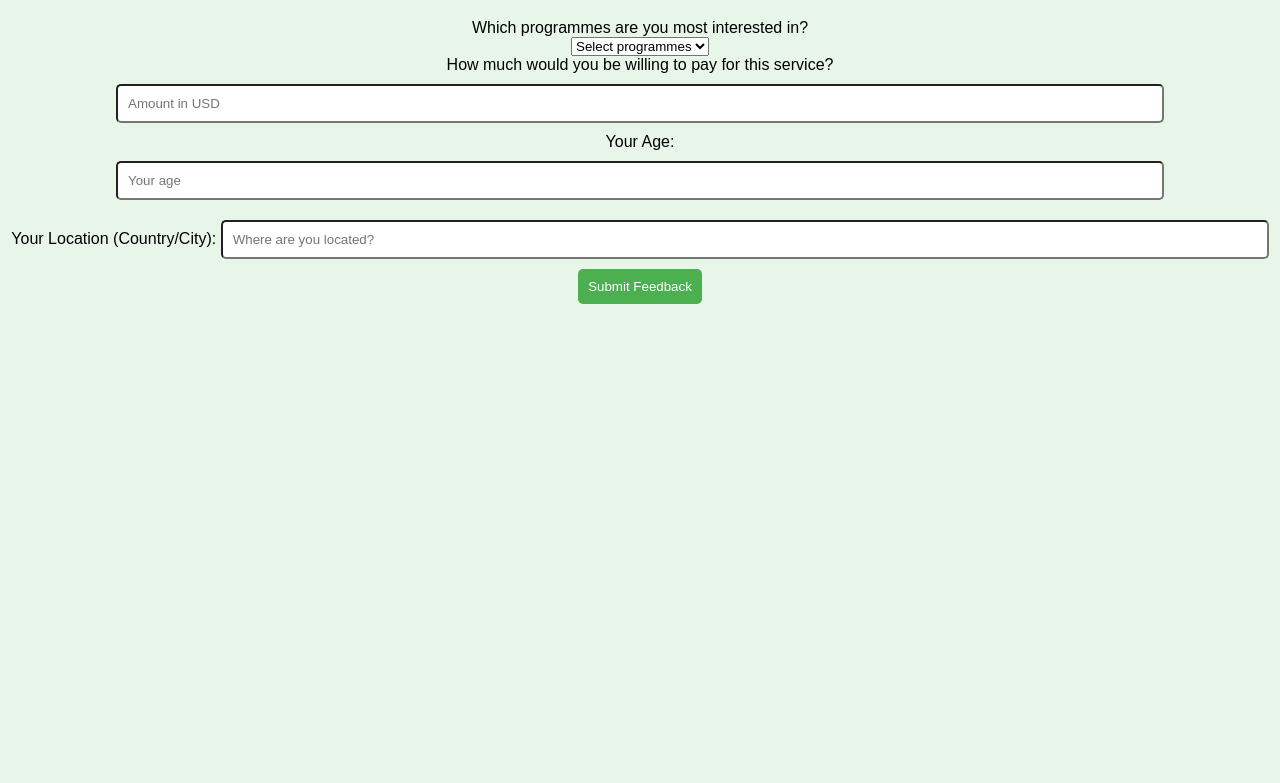
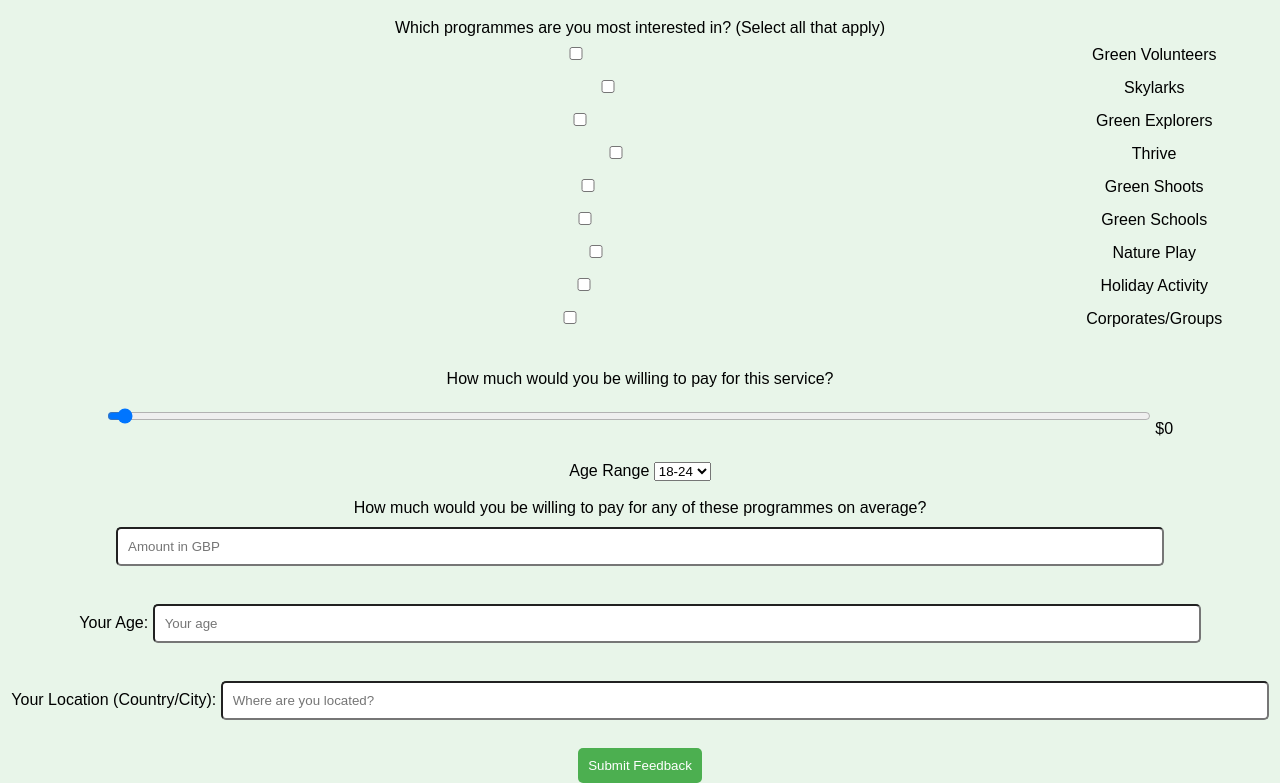
Before and after one commit to GinnaV/Quack_at_8_pm, a plain HTML site: page green-team-app/feedback.html in a window 1280 px wide. Shown: the part 61-844 px from the top of the page. Before the commit the page ends 800 px from the top, so only its background shows below. Drawn offline with Linux system fonts and the light colour scheme.

Commit message:
commit 3

```diff
--- a/green-team-app/feedback.html
+++ b/green-team-app/feedback.html
@@ -10,42 +10,88 @@
     <div class="container">
         <h1>Community Feedback Form</h1>
         <form id="feedback-form">
-            <label for="programme-interest">Which programmes are you most interested in?</label>
-            <br>
-            <select id="programme-interest" required>
-                <option value="">Select programmes</option>
-                <option value="greenVolunteers">Green Volunteers</option>
-                <option value="skylarks">Skylarks</option>
-                <option value="Green Explorers">Green Explorers</option>
-                <option value="Thrive">Thrive</option>
-                <option value="Green Shoots">Green Shoots</option>
-                <option value="Green Schools">Green Schools</option>
-                <option value="Nature Play">Nature Play</option>
-                <option value="Holiday Activity">Holiday Activity</option>
-                <option value="Corporates/Groups">Corporates/Groups</option>
+            <!-- Programme Interest (Multiple Choices) -->
+            <label for="programme-interest">Which programmes are you most interested in? (Select all that apply)</label>
+            <div>
+                <input type="checkbox" id="greenVolunteers" name="programme-interest" value="greenVolunteers">
+                <label for="greenVolunteers">Green Volunteers</label>
+            </div>
+            <div>
+                <input type="checkbox" id="skylarks" name="programme-interest" value="skylarks">
+                <label for="skylarks">Skylarks</label>
+            </div>
+            <div>
+                <input type="checkbox" id="greenExplorers" name="programme-interest" value="greenExplorers">
+                <label for="greenExplorers">Green Explorers</label>
+            </div>
+            <div>
+                <input type="checkbox" id="thrive" name="programme-interest" value="thrive">
+                <label for="thrive">Thrive</label>
+            </div>
+            <div>
+                <input type="checkbox" id="greenShoots" name="programme-interest" value="greenShoots">
+                <label for="greenShoots">Green Shoots</label>
+            </div>
+            <div>
+                <input type="checkbox" id="greenSchools" name="programme-interest" value="greenSchools">
+                <label for="greenSchools">Green Schools</label>
+            </div>
+            <div>
+                <input type="checkbox" id="naturePlay" name="programme-interest" value="naturePlay">
+                <label for="naturePlay">Nature Play</label>
+            </div>
+            <div>
+                <input type="checkbox" id="holidayActivity" name="programme-interest" value="holidayActivity">
+                <label for="holidayActivity">Holiday Activity</label>
+            </div>
+            <div>
+                <input type="checkbox" id="corporatesGroups" name="programme-interest" value="corporatesGroups">
+                <label for="corporatesGroups">Corporates/Groups</label>
+            </div>
+            <br><br>
+
+            <!-- Willingness to Pay (Slider) -->
+            <label for="willingness-to-pay-slider">How much would you be willing to pay for this service?</label>
+            <input type="range" id="willingness-to-pay-slider" name="willingness-to-pay" min="0" max="100" value="0" step="1">
+            <span id="slider-value">$0</span>
+            <br><br>
+
+            <!-- Age Range (Dropdown) -->
+            <label for="age-range">Age Range</label>
+            <select id="age-range" name="age-range">
+                <option value="18-24">18-24</option>
+                <option value="25-34">25-34</option>
+                <option value="35-44">35-44</option>
+                <option value="45-54">45-54</option>
+                <option value="55+">55+</option>
             </select>
-            <br>
-            <label for="willingness-to-pay">How much would you be willing to pay for this service?</label>
-            <input type="number" id="willingness-to-pay" required placeholder="Amount in USD">
-            <br>
-            <label for="age">Your Age:</label>
-            <br>
-            <input type="number" id="age" required placeholder="Your age">
-            <br>
+            <br><br>
+
+            <!-- Additional Inputs (Willingness to Pay and Age) -->
+            <label for="willingness-to-pay-2">How much would you be willing to pay for any of these programmes on average?</label>
+            <input type="number" id="willingness-to-pay-2" required placeholder="Amount in GBP">
+            <br><br>
+
+            <label for="age-2">Your Age:</label>
+            <input type="number" id="age-2" required placeholder="Your age">
+            <br><br>
+
             <label for="location">Your Location (Country/City):</label>
             <input type="text" id="location" required placeholder="Where are you located?">
-            <br>
+            <br><br>
+
             <button type="submit">Submit Feedback</button>
         </form>
 
+        <!-- Thank You Message -->
         <div id="thank-you-message" style="display: none;">
             <p>Thank you for your feedback!</p>
         </div>
 
+        <!-- Insights Report (Dynamically Added) -->
         <div id="insight-report">
             <!-- Insights will be dynamically added here -->
         </div>
-
     </div>
 
     <script src="script.js"></script> <!-- Link to your JavaScript file -->
```
